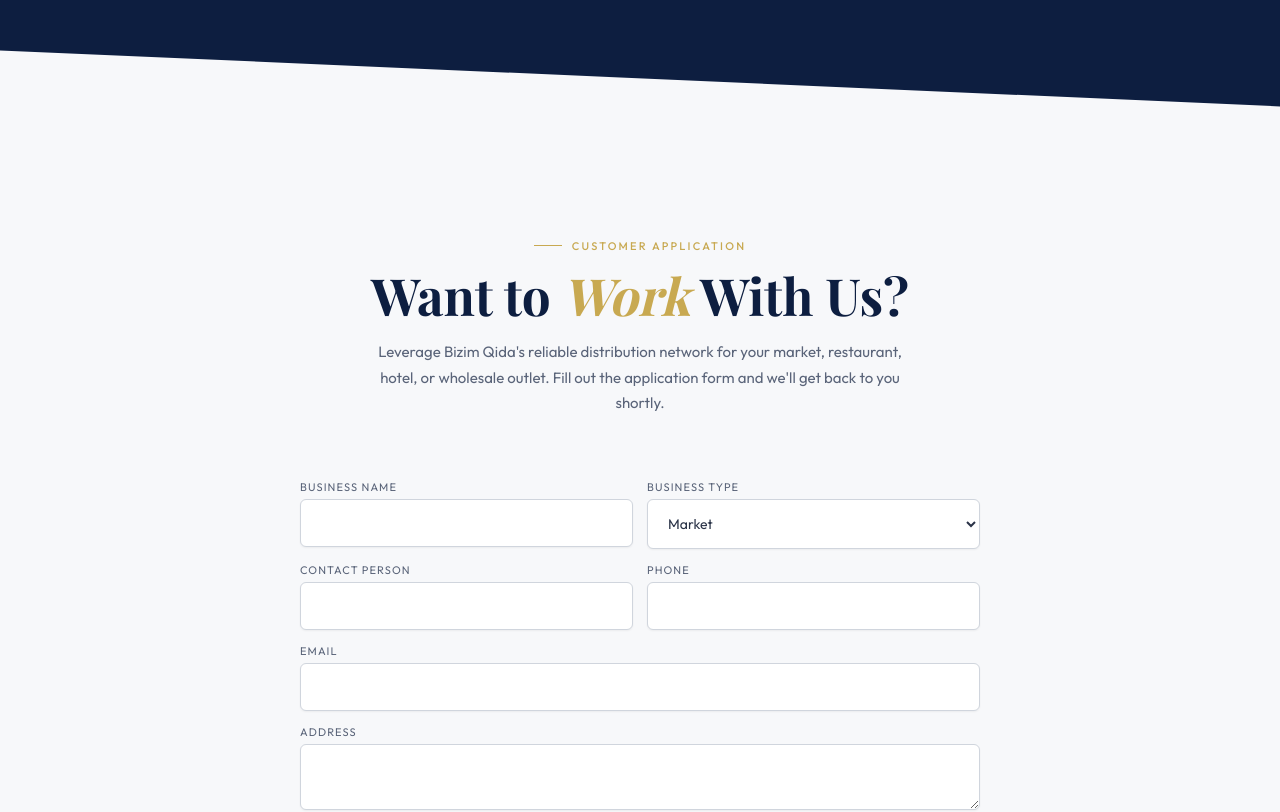
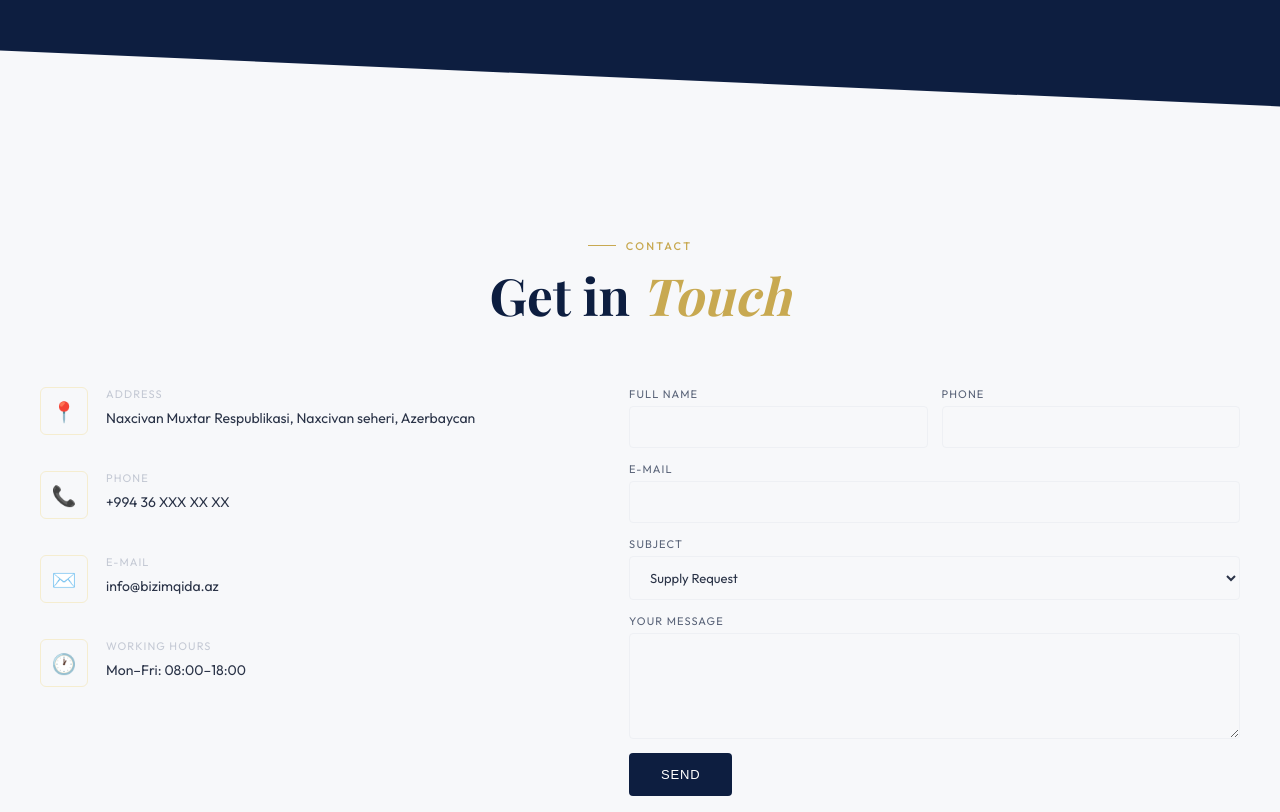
Before and after one commit to mrtsrktt/bizimqida, a Next.js app: page /en in a window 1280 px wide. Shown: the part 6020-6832 px from the top of the page. Built offline with nearby package versions, Linux system fonts and the light colour scheme; a web font is replaced by a local one.

Commit message:
Remove ApplySection from homepage
Co-Authored-By: Claude Opus 4.6 (1M context) <noreply@anthropic.com>

```diff
--- a/src/app/[locale]/page.tsx
+++ b/src/app/[locale]/page.tsx
@@ -5,7 +5,6 @@ import ServicesGrid from '@/components/sections/ServicesGrid';
 import BrandsGrid from '@/components/sections/BrandsGrid';
 import DistributionSection from '@/components/sections/DistributionSection';
 import GallerySection from '@/components/sections/GallerySection';
-import ApplySection from '@/components/sections/ApplySection';
 import ContactSection from '@/components/sections/ContactSection';
 
 export default function HomePage() {
@@ -18,7 +17,6 @@ export default function HomePage() {
       <div id="brands"><BrandsGrid /></div>
       <div id="distribution"><DistributionSection /></div>
       <div id="gallery"><GallerySection /></div>
-      <div id="apply"><ApplySection /></div>
       <div id="contact"><ContactSection /></div>
     </>
   );
```
